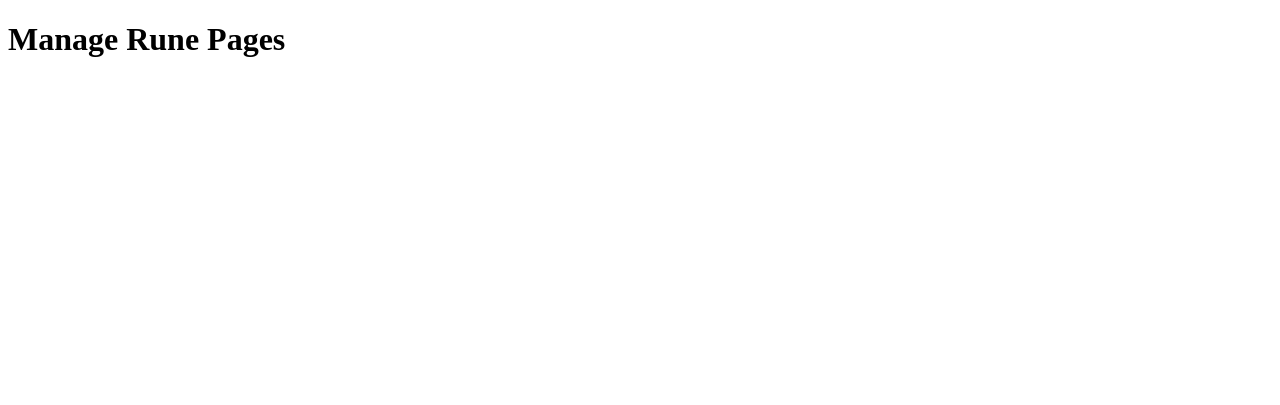
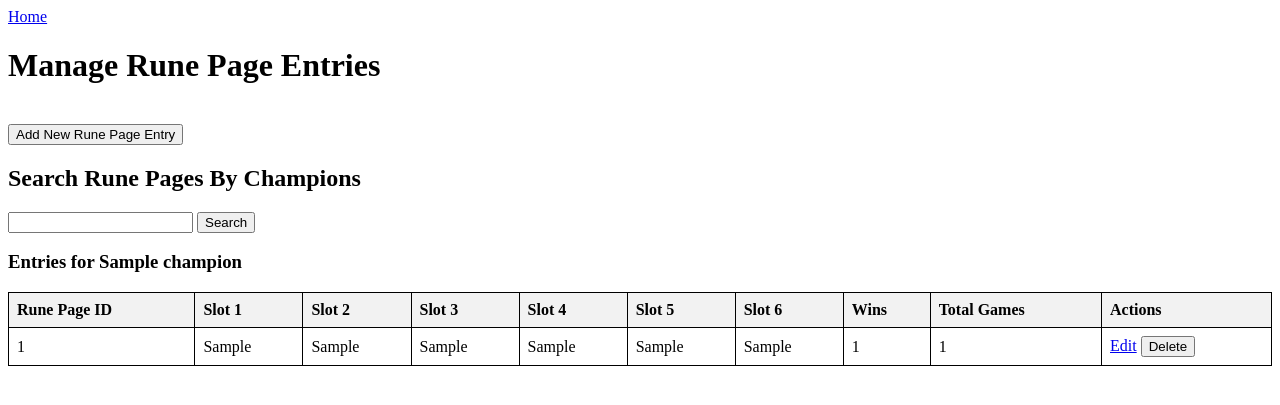
Before and after one commit to ddpr/LoL-FlaskApp, a Flask app: template templates/managerunepage.html in a window 1280 px wide. Shown: the top 405 px of the page. Run offline with Flask 3, Linux system fonts and the light colour scheme; the template is opened without the code that fills it: most values are stand-ins (such as "Sample title", 1, 10 or a date in 2020).

```diff
--- a/app.py
+++ b/app.py
@@ -42,9 +42,52 @@ def index():
 def editrunes():
     return render_template("managerunepage.html")
 
-@app.route('/editskills')
-def editskills():
+@app.route('/manageskillorders')
+def manageskillorders():
     return render_template("manageskillorder.html")
+
+@app.route('/searchskillorders', methods = ['GET','POST'])
+def searchskillorders():
+    cn = request.form['champname']
+    skillquery = """
+                SELECT id, skill1, skill2, skill3, win_count, game_count from skill_order WHERE cname = %s
+                """
+    skills = LL_CRUD.run_query(skillquery,cn,True)
+    return render_template('manageskillorder.html',champion = cn, skills=skills)
+
+@app.route('/addskillorder', methods = ('GET', 'POST'))
+def addskillorders():
+    if request.method == 'POST':
+        cn = request.form['champname']
+        skill1 = request.form['skill1']
+        skill2 = request.form['skill2']
+        skill3 = request.form['skill3']
+        win_count = request.form['win_count']
+        LL_CRUD.create_skill_order(win_count,skill1,skill2,skill3,cn)
+        return render_template('manageskillorder.html')
+    return render_template('addskillorder.html')
+
+@app.route('/deleteskillorder/<int:id>',methods=('POST',))
+def deleteskillorder(id):
+    query = """
+            SELECT skill1, skill2, skill3,  win_count, cname FROM skill_order WHERE id = %s
+            """
+    result = LL_CRUD.run_query(query,id,True)
+    skill1 = result[0]['skill1']
+    skill2 = result[0]['skill2']
+    skill3 = result[0]['skill3']
+    cn = result[0]['cname']
+
+    LL_CRUD.delete_skill_order(skill1,skill2,skill3,cn)
+
+    skillquery = """
+                SELECT id, skill1, skill2, skill3, win_count, game_count from skill_order WHERE cname = %s
+                """
+    skills = LL_CRUD.run_query(skillquery,cn,True)
+
+    return render_template('manageskillorder.html',champion = cn, skills = skills)
+
+
 
 
 ###Endpoints for managing builds (CRUD Operations)
--- a/templates/index.html
+++ b/templates/index.html
@@ -4,7 +4,7 @@
     </head>
     <body>
         <a href="{{ url_for('editrunes') }}">EDIT RUNE PAGES</a>
-        <a href="{{ url_for('editskills') }}">EDIT SKILL ORDERS</a>
+        <a href="{{ url_for('manageskillorders') }}">EDIT SKILL ORDERS</a>
         <a href="{{ url_for('managebuild') }}">EDIT BUILDS</a>
 
 
--- a/templates/managerunepage.html
+++ b/templates/managerunepage.html
@@ -3,11 +3,60 @@
   <head>
     <meta charset="UTF-8">
     <meta name="viewport" content="width=device-width, initial-scale=1.0">
+    <link rel="stylesheet" href="../static/list.css">
+    {%if champion%}
+    <title>Manage {{champion}} Rune Pages</title>
+    {%else%}
     <title>Manage Rune Pages</title>
+    {%endif%}
   </head>
   <body>
     <main>
-        <h1>Manage Rune Pages</h1>
+        <a href="/">Home</a>
+        <h1>Manage Rune Page Entries</h1>
+        <br>
+        <form action="/addrunepage" method ="get" enctype="text/plain">
+          <input type="submit" value = "Add New Rune Page Entry">
+        </form>
+        <h2>Search Rune Pages By Champions</h2>
+        <form action ="/searchrunepages" method = "post" enctype="multipart/form-data">
+            <input type = "text" name ="champname">
+            <input type ="submit" value = "Search">
+        {%if champion%}
+        <h3>Entries for {{champion}}</h3>
+        <table>
+          <th>Rune Page ID</th>
+          <th>Slot 1</th>
+          <th>Slot 2</th>
+          <th>Slot 3</th>
+          <th>Slot 4</th>
+          <th>Slot 5</th>
+          <th>Slot 6</th>
+          <th>Wins</th>
+          <th>Total Games</th>
+          <th>Actions</th>
+            {%for entry in skills%}
+            <tr>
+              <td>{{entry.id}}</td>
+              <td>{{entry.slot1}}</td>
+              <td>{{entry.slot2}}</td>
+              <td>{{entry.slot3}}</td>
+              <td>{{entry.slot4}}</td>
+              <td>{{entry.slot5}}</td>
+              <td>{{entry.slot6}}</td>
+              <td>{{entry.win_count}}</td>
+              <td>{{entry.game_count}}</td>
+              <td>
+                <a href="/editrunepages/{{ entry.id }}">Edit</a>
+                <form action="/deleterunepages/{{ entry.id }}" method="post" style="display: inline;">
+                    <input type="submit" value="Delete" onclick="return confirm('Are you sure you want to delete this rune page entry?');">
+                </form>
+            </td>
+              </td>
+            </tr>
+            {%endfor%}
+          {%endif%}
+        </table>
     </main>
   </body>
 </html>
```
Also changed, not shown: templates/addskillorder.html (added, +29 -0 lines), templates/manageskillorder.html (+45 -2 lines), templates/mymatches.html (deleted, +0 -15 lines).
